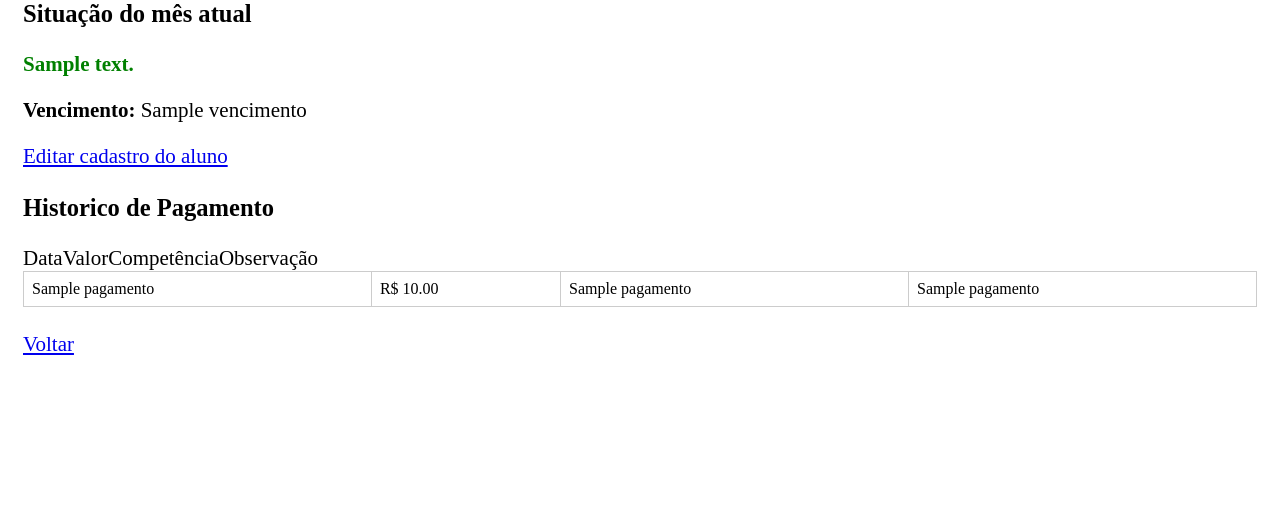
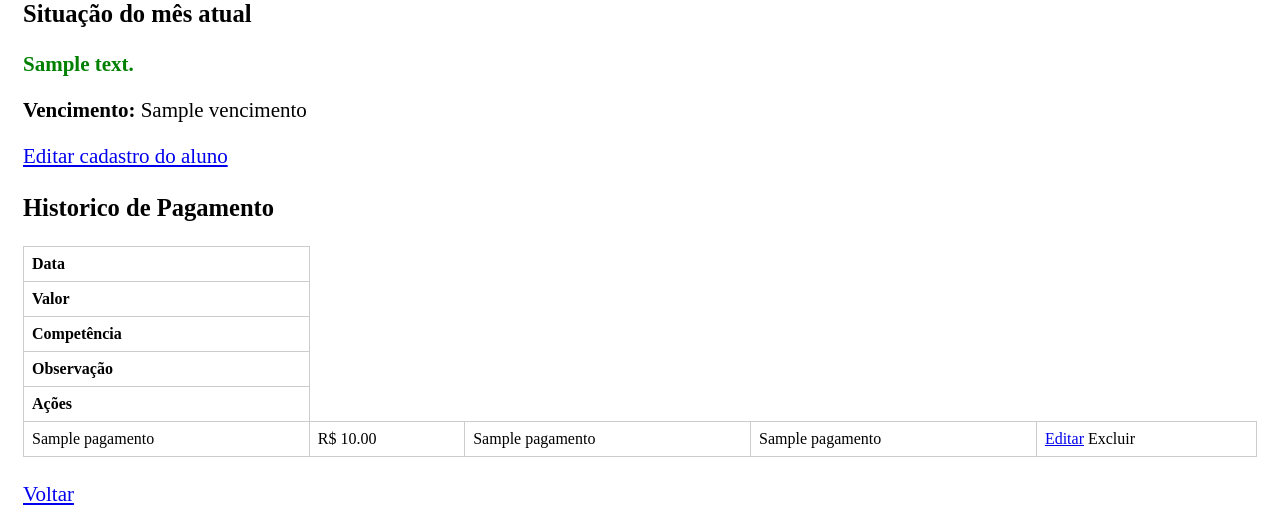
Before and after one commit to janilsonmathias-alt/Sistema-Academia, a Python web app: template templates/aluno_ficha.html in a window 1280 px wide. Shown: the part 319-849 px from the top of the page. Before the commit the page ends 674 px from the top, so only its background shows below. Run offline with Jinja, Linux system fonts and the light colour scheme; the template is opened without the code that fills it: most values are stand-ins (such as "Sample title", 1, 10 or a date in 2020).

Commit message:
Update aluno_ficha.html

```diff
--- a/templates/aluno_ficha.html
+++ b/templates/aluno_ficha.html
@@ -65,10 +65,11 @@
     {% if pagamentos %}
       <table>
         <tr>
-          <tr>Data</tr>
-          <tr>Valor</tr>
-          <tr>Competência</tr>
-          <tr>Observação</tr>
+          <th>Data</tr>
+          <th>Valor</tr>
+          <th>Competência</tr>
+          <th>Observação</tr>
+          <th>Ações</th>
         </tr>
 
         {% for p in pagamentos %}
@@ -77,6 +78,16 @@
             <td>R$ {{ "%.2f" | format( p[2] ) }}</td>
             <td>{{ p[3] }}</td>
             <td>{{ p[4] }}</td>
+            <td>
+              <a href="/mensalidade/editar/{{ p[0] }}">Editar</a>
+              <form method="POST"
+                action="/mensalidade/excluir/{{ p[0] }}"
+                style="display:inline;"
+                onsubmit="return confirm('Excluir esse Pagamento ?')>
+              <button type="submit">Excluir</button>
+              </form>
+
+            </td>
           </tr>
         {% endfor %}
       </table>
```
